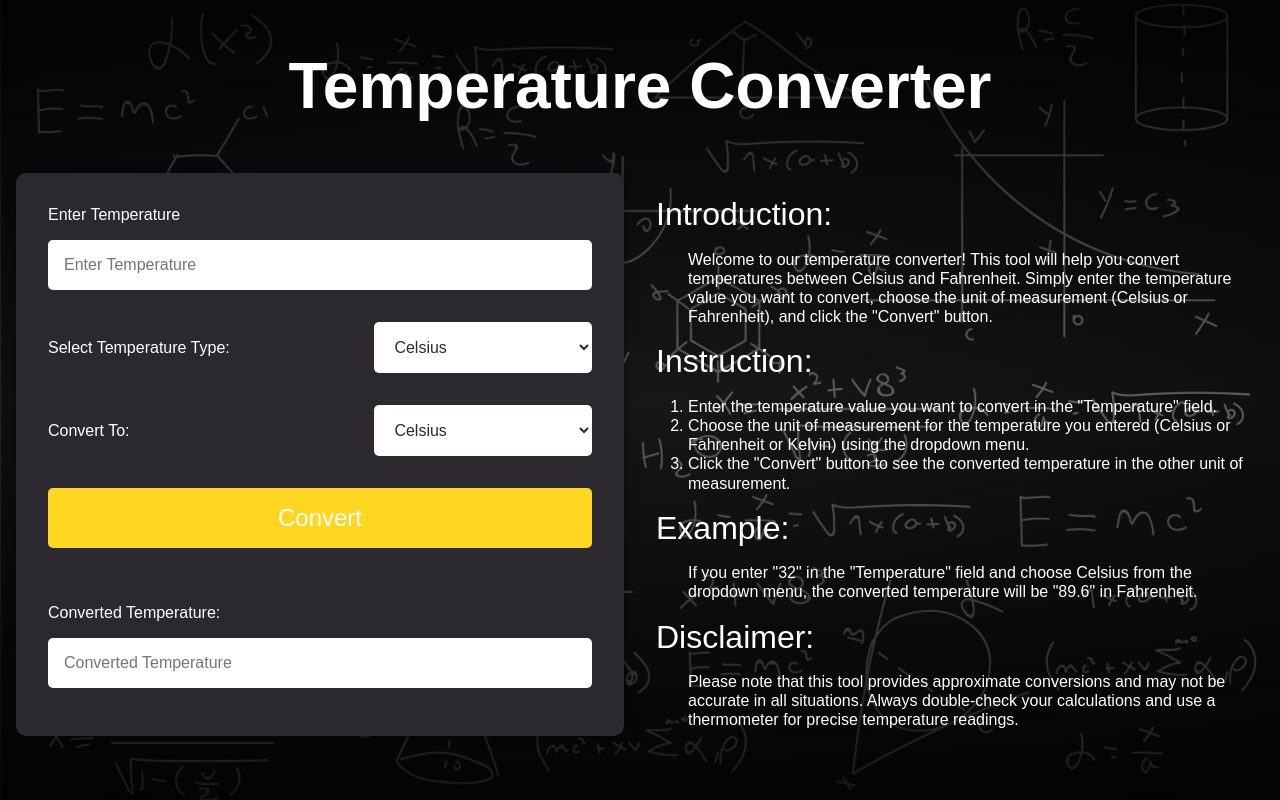
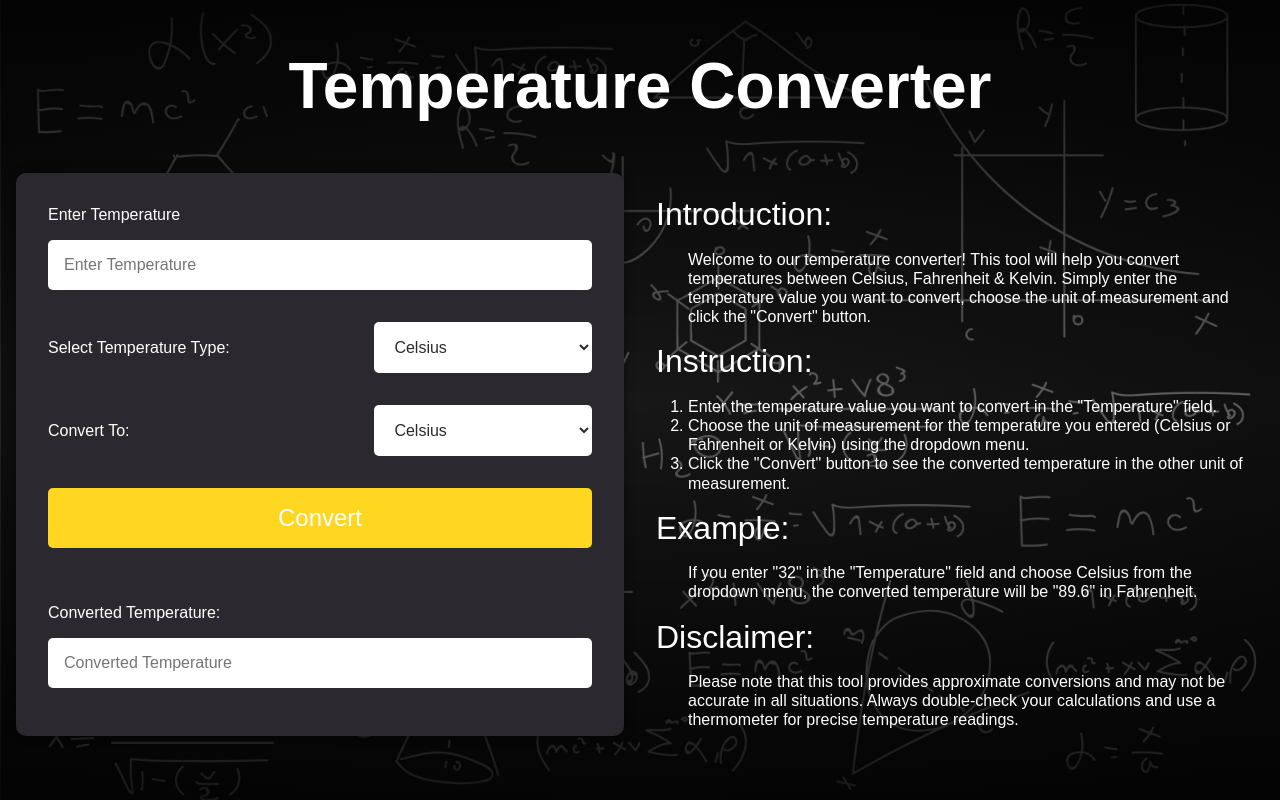
Before and after one commit to ceotcr/OIBGRIP, a plain HTML site: page L1T3/index.html in a window 1280 px wide. Drawn offline with Linux system fonts and the light colour scheme.

Commit message:
Update index.html

```diff
--- a/L1T3/index.html
+++ b/L1T3/index.html
@@ -48,11 +48,8 @@
             <div class="content">
                 <h3 class="heading">Introduction:</h3>
                 <p class="intro-txt">
-                    Welcome to our temperature converter! This tool will help you convert temperatures between Celsius
-                    and
-                    Fahrenheit.
-                    Simply enter the temperature value you want to convert, choose the unit of measurement (Celsius or
-                    Fahrenheit), and
+                    Welcome to our temperature converter! This tool will help you convert temperatures between Celsius, Fahrenheit & Kelvin.
+                    Simply enter the temperature value you want to convert, choose the unit of measurement and
                     click the "Convert" button.
                 </p>
                 <h3 class="heading">Instruction:</h3>
```
